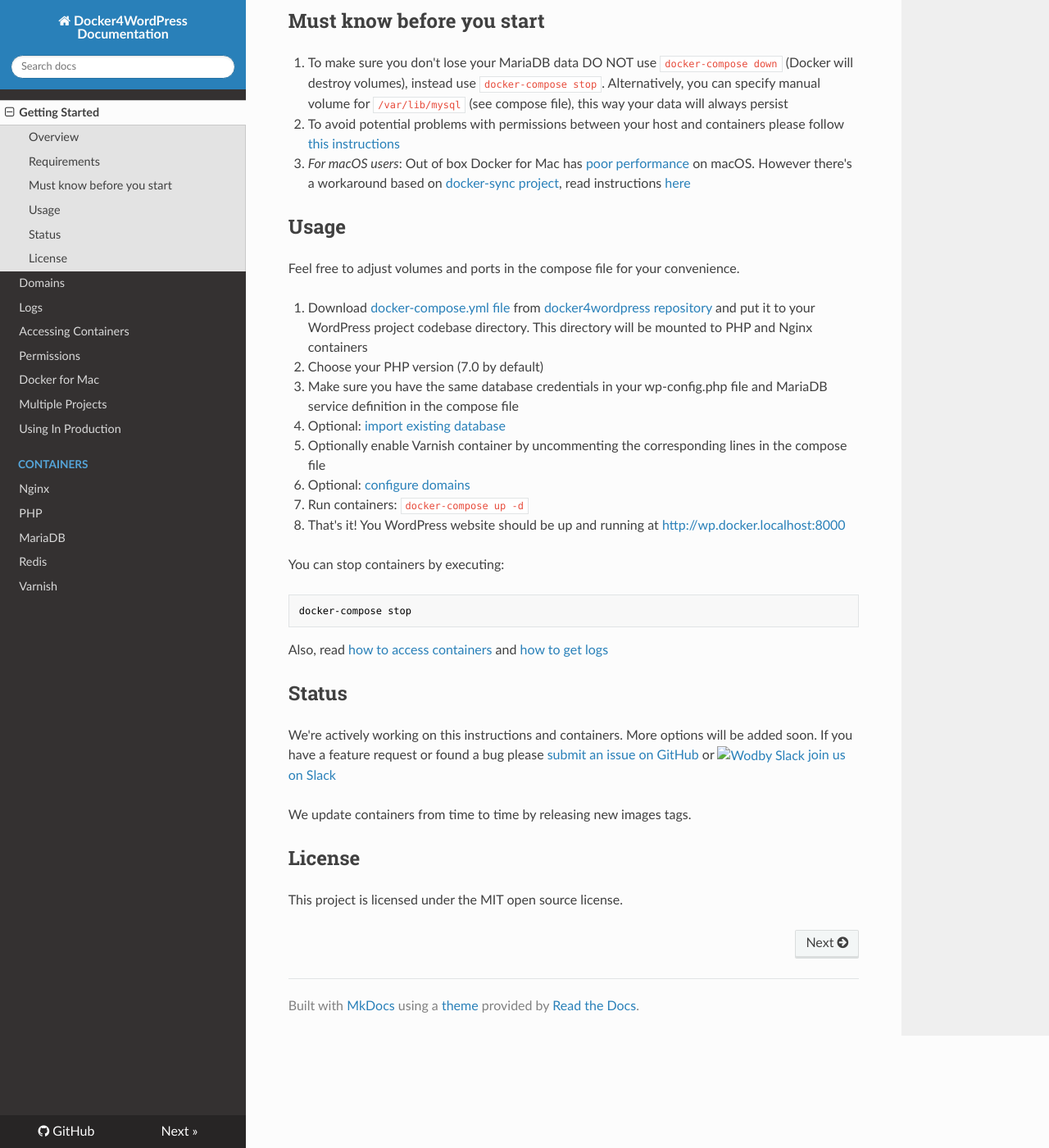
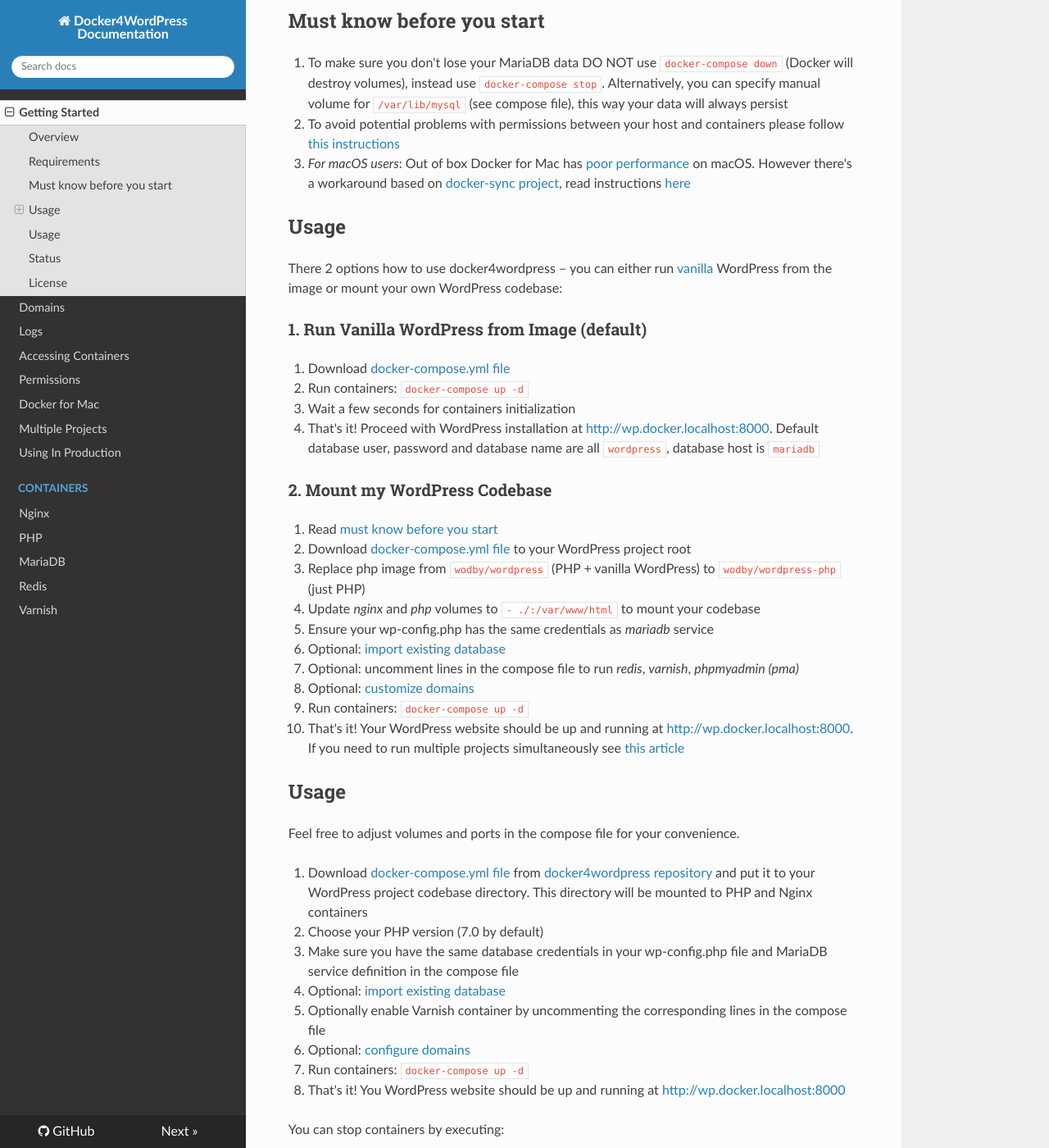
Before and after one commit to wodby/docker4wordpress, an MkDocs documentation site: the page built from docs/index.md, in a window 1280 px wide and 1400 px high, scrolled down 939 px. Shown: the whole window at 82% size. Built offline with MkDocs 1.6.1, drawn with Linux system fonts in a browser that asks for light colours; nearby versions of some CDN libraries; old or Windows-style settings are respelled for this version of MkDocs.

```diff
--- a/docs/index.md
+++ b/docs/index.md
@@ -22,9 +22,9 @@ The WordPress bundle consist of the following containers:
 | [Nginx](containers/nginx.md)         | 1.10     | nginx     | [wodby/wordpress-nginx]   | ✓ |
 | [PHP](containers/php.md)             | 7.0, 7.1 | php       | [wodby/wordpress-php]     | ✓ |
 | [MariaDB](containers/mariadb.md)     | 10.1     | mariadb   | [wodby/mariadb]           | ✓ |
-| [Redis](containers/redis.md)         | 3.2      | redis     | [wodby/redis]             | ✓ |
+| [Redis](containers/redis.md)         | 3.2      | redis     | [wodby/redis]             |   |
 | [Varnish](containers/varnish.md)     | 4.1      | varnish   | [wodby/wordpress-varnish] |   |
-| phpMyAdmin                           | latest   | pma       | [phpmyadmin/phpmyadmin]   | ✓ |
+| phpMyAdmin                           | latest   | pma       | [phpmyadmin/phpmyadmin]   |   |
 | Mailhog                              | latest   | mailhog   | [mailhog/mailhog]         | ✓ |
 | Traefik                              | latest   | traefik   | [_/traefik]               |   |
 
@@ -40,6 +40,30 @@ Supported WordPress versions: 4
 1. To make sure you don't lose your MariaDB data DO NOT use `docker-compose down` (Docker will destroy volumes), instead use `docker-compose stop`. Alternatively, you can specify manual volume for `/var/lib/mysql` (see compose file), this way your data will always persist
 2. To avoid potential problems with permissions between your host and containers please follow [this instructions](permissions.md)
 3. _For macOS users_: Out of box Docker for Mac has [poor performance](https://github.com/Wodby/docker4wordpress/issues/4) on macOS. However there's a workaround based on [docker-sync project](https://github.com/EugenMayer/docker-sync/), read instructions [here](macos.md)
+
+## Usage
+
+There 2 options how to use docker4wordpress – you can either run [vanilla](https://en.wikipedia.org/wiki/Vanilla_software) WordPress from the image or mount your own WordPress codebase:
+
+### 1. Run Vanilla WordPress from Image (default)
+
+1. Download [docker-compose.yml file](https://github.com/wodby/docker4wordpress/blob/master/docker-compose.yml)
+2. Run containers: `docker-compose up -d`
+3. Wait a few seconds for containers initialization
+4. That's it! Proceed with WordPress installation at [http://wp.docker.localhost:8000](http://wp.docker.localhost:8000). Default database user, password and database name are all `wordpress`, database host is `mariadb`
+
+### 2. Mount my WordPress Codebase
+
+0. Read [must know before you start](#must-know-before-you-start)
+1. Download [docker-compose.yml file](https://github.com/wodby/docker4wordpress/blob/master/docker-compose.yml) to your WordPress project root
+2. Replace php image from `wodby/wordpress` (PHP + vanilla WordPress) to `wodby/wordpress-php` (just PHP)
+3. Update _nginx_ and _php_ volumes to `- ./:/var/www/html` to mount your codebase
+4. Ensure your wp-config.php has the same credentials as _mariadb_ service
+5. Optional: [import existing database](containers/mariadb.md#import-existing-database)
+7. Optional: uncomment lines in the compose file to run _redis_, _varnish_, _phpmyadmin (pma)_
+8. Optional: [customize domains](domains.md)
+9. Run containers: `docker-compose up -d`
+10. That's it! Your WordPress website should be up and running at [http://wp.docker.localhost:8000](http://wp.docker.localhost:8000). If you need to run multiple projects simultaneously see [this article](multiple-projects.md)
 
 ## Usage
 
```
Also changed, not shown: CHANGELOG.md (+7 -0 lines), README.md (+2 -2 lines), docker-compose.yml (+34 -26 lines), docker-sync.yml (+6 -4 lines), docs/multiple-projects.md (+12 -1 lines), traefik.yml (added, +23 -0 lines), 4 other files.
